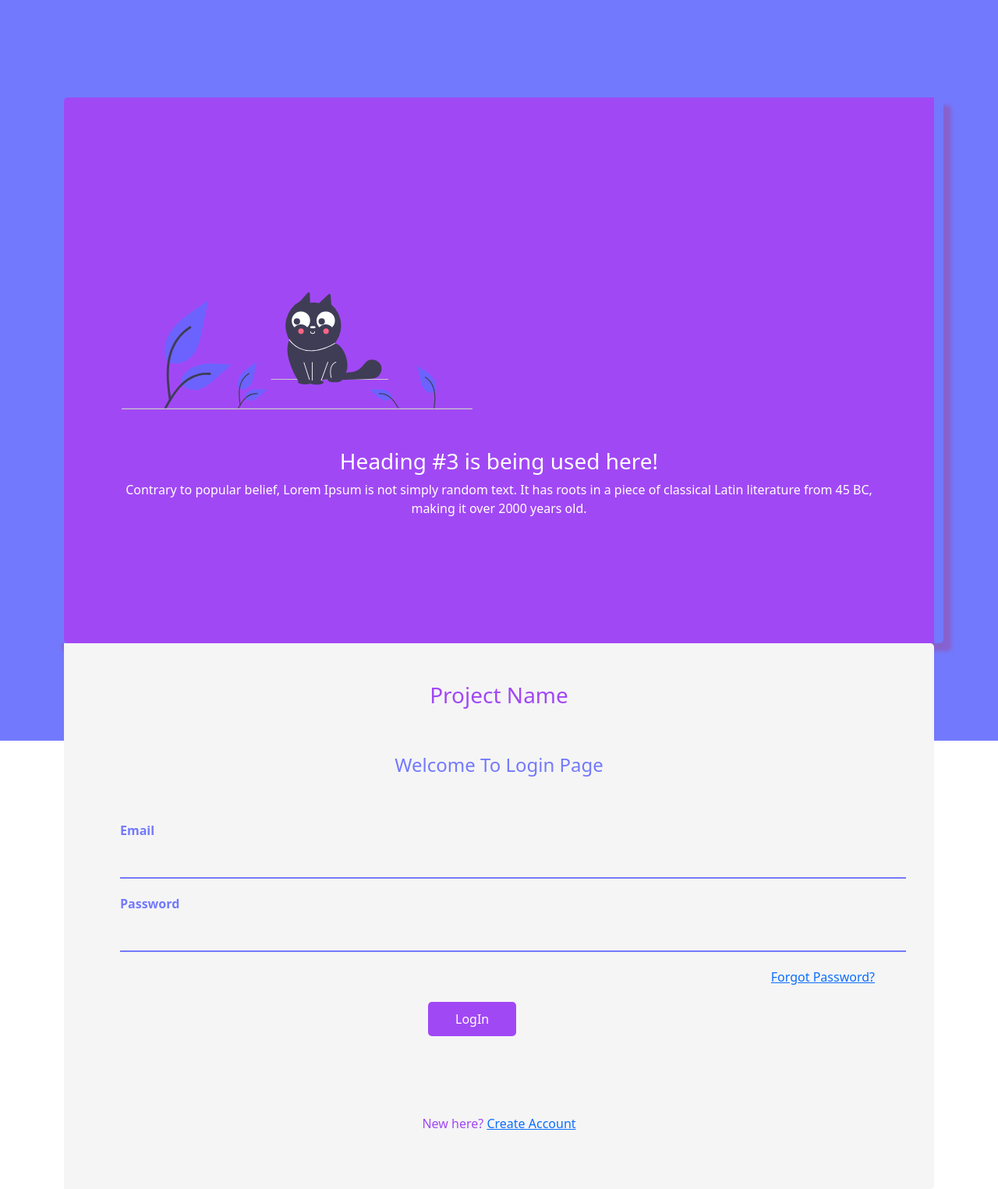
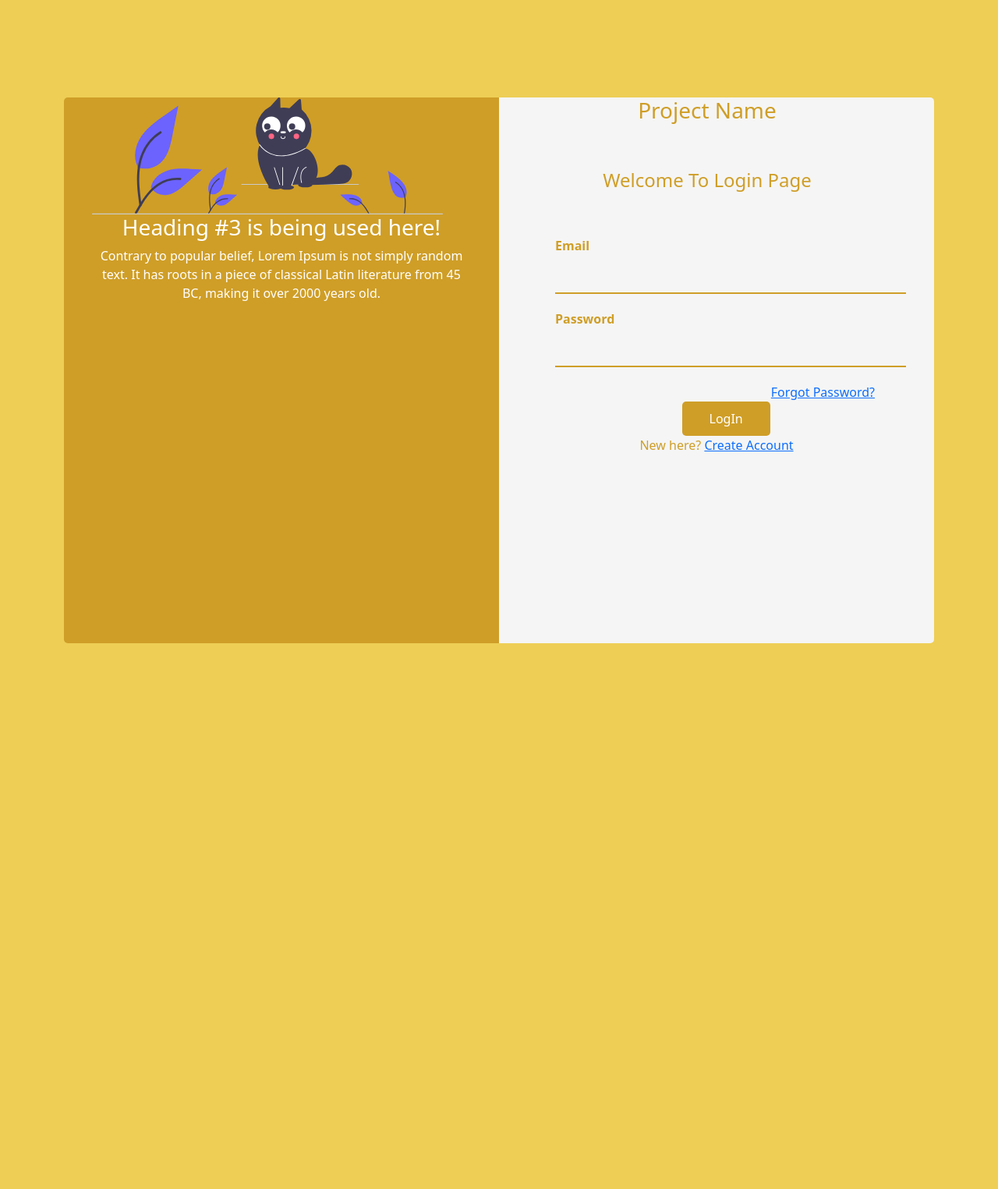
Before and after one commit to smshabab/web-application-project, a PHP site: page /html/login.html in a window 1280 px wide. Shown: the whole page at 78% size. After the commit the page ends 825 px from the top, so only its background shows below. Run offline with PHP 8.4, Linux system fonts and the light colour scheme.

Commit message:
Css Fixes

```diff
--- a/css/common_css_between_login&registration.css
+++ b/css/common_css_between_login&registration.css
@@ -1,21 +1,20 @@
 .login_background{
     width: 100%;
     height: 950px;
-    background-color: #7379fc;
+    background-color: #eece55;
 }
 
 .login_form{
     width: 100%;
     height: 700px;
     margin-top: 125px;
-    box-shadow: 10px 10px 5px rgb(135, 97, 206);
     border-radius: 5px;
 }
 
 .left_login_form{
     width: 100%;
     height: 700px;
-    background-color: #a148f5;
+    background-color: #cf9e27;
     border-top-left-radius: 5px;
     border-bottom-left-radius: 5px;
     padding: 0 50px;
@@ -42,7 +41,7 @@
 
 .right_login_form_row_3{
     width: 100%;
-    color: #7379fc;
+    color: #cf9e27;
     font-weight: 600;
     margin-bottom: 20px;
     padding: 0;
@@ -54,9 +53,9 @@
     height: 50px;
     border: none;
     background-color: transparent;
-    border-bottom: 2px solid #7379fc;
+    border-bottom: 2px solid #cf9e27;
     outline: none;
-    color: #a148f5;
+    color: #cf9e27;
 }
 
 
@@ -69,6 +68,6 @@
     border: none;
     padding: 10px 35px;
     color: white;
-    background-color: #a148f5;
+    background-color: #cf9e27;
     border-radius: 5px;
 }
--- a/css/login.css
+++ b/css/login.css
@@ -1,20 +1,20 @@
 .right_login_form_row_1{
     width: 100%;
-    color: #a148f5;
+    color: #cf9e27;
     text-align: center;
     margin: 50px 0;
 }
 
 .right_login_form_row_2{
     width: 100%;
-    color: #7379fc;
+    color: #cf9e27;
     text-align: center;
     margin: 50px 0;
 }
 
 .right_login_form_row_4{
     width: 100%;
-    color: #7379fc;
+    color: #cf9e27;
     font-weight: 400;
 }
 
@@ -31,5 +31,5 @@
 .right_login_form_row_6{
     text-align: center;
     margin-top: 100px;
-    color: #a148f5;
+    color: #cf9e27;
 }
--- a/css/registration.css
+++ b/css/registration.css
@@ -1,6 +1,6 @@
 .right_login_form_row_1{
     width: 100%;
-    color: #a148f5;
+    color: #cf9e27;
     text-align: center;
     margin: 20px 0;
 }
@@ -8,7 +8,7 @@
 
 .right_login_form_row_2{
     width: 100%;
-    color: #7379fc;
+    color: #cf9e27;
     text-align: center;
     margin: 20px 0;
 }
@@ -20,5 +20,5 @@
 .right_login_form_row_6{
     text-align: center;
     margin-top: 30px;
-    color: #a148f5;
+    color: #cf9e27;
 }
--- a/html/dashboard.html
+++ b/html/dashboard.html
@@ -12,9 +12,8 @@
     <meta name="viewport" content="width=device-width, initial-scale=1.0">
     <title>Dashboard</title>
 
+    <link rel="stylesheet" href="../css/dashboard.css">
     <link href="https://cdn.jsdelivr.net/npm/bootstrap@5.0.2/dist/css/bootstrap.min.css" rel="stylesheet" integrity="sha384-EVSTQN3/azprG1Anm3QDgpJLIm9Nao0Yz1ztcQTwFspd3yD65VohhpuuCOmLASjC" crossorigin="anonymous">
-
-    <link rel="stylesheet" href="../css/dashboard.css">
 </head>
 <body>
 
@@ -101,8 +100,9 @@
         </div>
     </div>
 
-    <script src="../javascript/dashboard.js"></script>
+
 
     <script src="https://cdn.jsdelivr.net/npm/bootstrap@5.0.2/dist/js/bootstrap.bundle.min.js" integrity="sha384-MrcW6ZMFYlzcLA8Nl+NtUVF0sA7MsXsP1UyJoMp4YLEuNSfAP+JcXn/tWtIaxVXM" crossorigin="anonymous"></script>
+    <script src="../javascript/dashboard.js"></script>
 </body>
 </html>
--- a/html/login.html
+++ b/html/login.html
@@ -10,10 +10,9 @@
     <meta name="viewport" content="width=device-width, initial-scale=1.0">
     <title>LogIn</title>
 
+    <link rel="stylesheet" href="../css/login.css">
+    <link rel="stylesheet" href="../css/common_css_between_login&registration.css">
     <link href="https://cdn.jsdelivr.net/npm/bootstrap@5.0.2/dist/css/bootstrap.min.css" rel="stylesheet" integrity="sha384-EVSTQN3/azprG1Anm3QDgpJLIm9Nao0Yz1ztcQTwFspd3yD65VohhpuuCOmLASjC" crossorigin="anonymous">
-
-    <link rel="stylesheet" href="../css/common_css_between_login&registration.css">
-    <link rel="stylesheet" href="../css/login.css">
 </head>
 <body>
 
@@ -96,7 +95,8 @@
         </div>
     </form>
 
+
+    <script src="https://cdn.jsdelivr.net/npm/bootstrap@5.0.2/dist/js/bootstrap.bundle.min.js" integrity="sha384-MrcW6ZMFYlzcLA8Nl+NtUVF0sA7MsXsP1UyJoMp4YLEuNSfAP+JcXn/tWtIaxVXM" crossorigin="anonymous"></script>
     <script src="../javascript/login.js"></script>
-    <script src="https://cdn.jsdelivr.net/npm/bootstrap@5.0.2/dist/js/bootstrap.bundle.min.js" integrity="sha384-MrcW6ZMFYlzcLA8Nl+NtUVF0sA7MsXsP1UyJoMp4YLEuNSfAP+JcXn/tWtIaxVXM" crossorigin="anonymous"></script>
 </body>
 </html>
--- a/html/registration.html
+++ b/html/registration.html
@@ -6,10 +6,9 @@
     <meta name="viewport" content="width=device-width, initial-scale=1.0">
     <title>Registration</title>
 
-    <link href="https://cdn.jsdelivr.net/npm/bootstrap@5.0.2/dist/css/bootstrap.min.css" rel="stylesheet" integrity="sha384-EVSTQN3/azprG1Anm3QDgpJLIm9Nao0Yz1ztcQTwFspd3yD65VohhpuuCOmLASjC" crossorigin="anonymous">
-
     <link rel="stylesheet" href="../css/common_css_between_login&registration.css">
     <link rel="stylesheet" href="../css/registration.css">
+    <link href="https://cdn.jsdelivr.net/npm/bootstrap@5.0.2/dist/css/bootstrap.min.css" rel="stylesheet" integrity="sha384-EVSTQN3/azprG1Anm3QDgpJLIm9Nao0Yz1ztcQTwFspd3yD65VohhpuuCOmLASjC" crossorigin="anonymous">
 </head>
 <body>
    <form action="../php/registration.php" method="post">
@@ -100,7 +99,8 @@
     </div>
    </form>
 
+
+   <script src="https://cdn.jsdelivr.net/npm/bootstrap@5.0.2/dist/js/bootstrap.bundle.min.js" integrity="sha384-MrcW6ZMFYlzcLA8Nl+NtUVF0sA7MsXsP1UyJoMp4YLEuNSfAP+JcXn/tWtIaxVXM" crossorigin="anonymous"></script>
    <script src="../javascript/registration.js"></script>
-   <script src="https://cdn.jsdelivr.net/npm/bootstrap@5.0.2/dist/js/bootstrap.bundle.min.js" integrity="sha384-MrcW6ZMFYlzcLA8Nl+NtUVF0sA7MsXsP1UyJoMp4YLEuNSfAP+JcXn/tWtIaxVXM" crossorigin="anonymous"></script>
 </body>
 </html>
```
